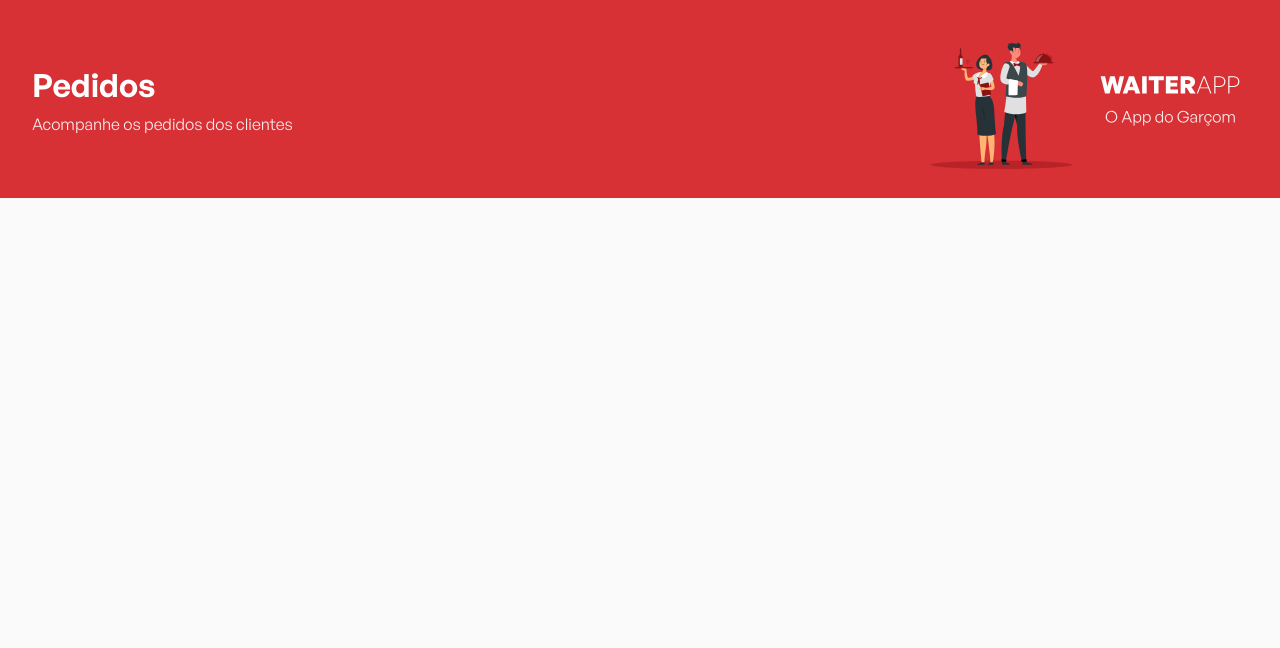
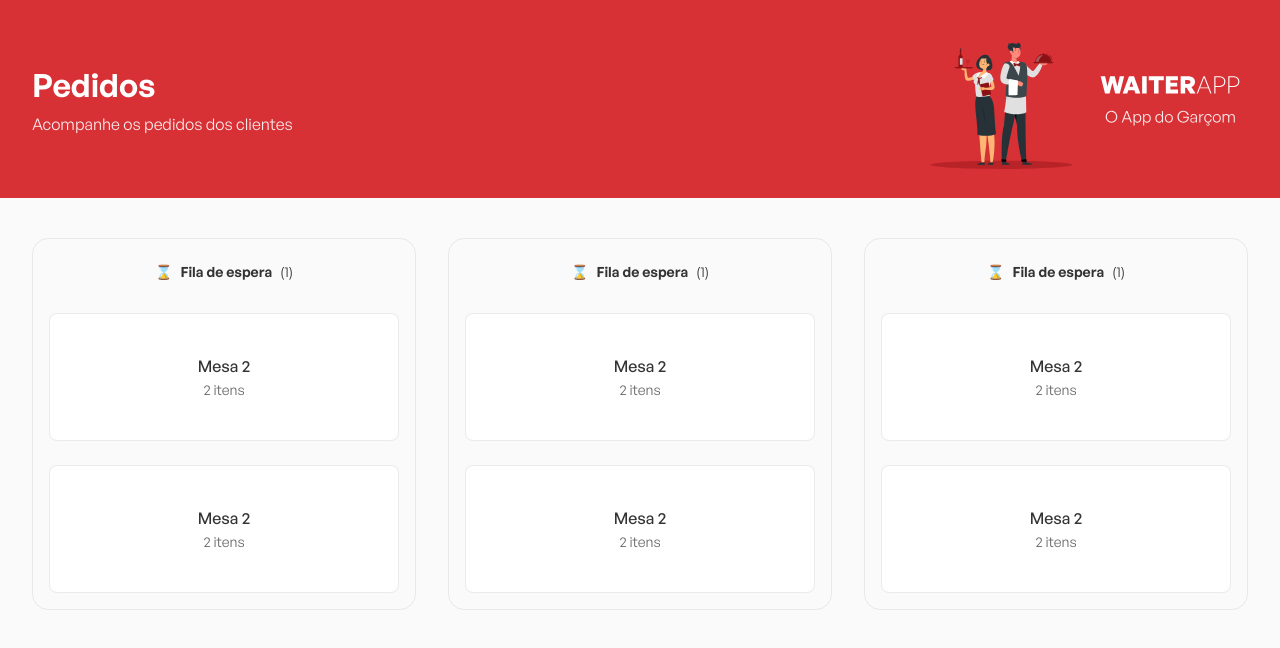
Before and after one commit to eduuk15/WaiterAppFrontEnd, a React (Vite) app: page / in a window 1280 px wide. Shown: the top 648 px of the page. Built offline with nearby package versions, Linux system fonts and the light colour scheme.

Commit message:
feat: adiciona componentes do tipo board para componentes responsaveis pela eibicao e gerenciamento dos pedidos

```diff
--- a/src/App.tsx
+++ b/src/App.tsx
@@ -1,6 +1,7 @@
 import { GlobalStyles } from './styles/GlobalStyles';
 
 import { Header } from './components/Header';
+import { Orders } from './components/Orders';
 
 export function App() {
 
@@ -8,6 +9,7 @@
 		<>
 			<GlobalStyles />
 			<Header />
+			<Orders />
 		</>
 	);
 }
--- /dev/null
+++ b/src/components/Orders/index.tsx
@@ -0,0 +1,12 @@
+import { OrdersBoard } from '../OrdersBoard';
+import { Container } from './styles';
+
+export function Orders() {
+	return (
+		<Container>
+			<OrdersBoard />
+			<OrdersBoard />
+			<OrdersBoard />
+		</Container>
+	);
+}
--- /dev/null
+++ b/src/components/Orders/styles.ts
@@ -0,0 +1,9 @@
+import styled from 'styled-components';
+
+export const Container = styled.div`
+	width: 100%;
+	max-width: 1216px;
+	margin: 40px auto;
+	display: flex;
+	gap: 32px;
+`;
--- /dev/null
+++ b/src/components/OrdersBoard/index.tsx
@@ -0,0 +1,24 @@
+import { Board, OrdersContainer } from './styles';
+
+export function OrdersBoard() {
+	return (
+		<Board>
+			<header>
+				<span>⌛</span>
+				<strong>Fila de espera</strong>
+				<span>(1)</span>
+			</header>
+
+			<OrdersContainer>
+				<button type="button">
+					<strong>Mesa 2</strong>
+					<span>2 itens</span>
+				</button>
+				<button type="button">
+					<strong>Mesa 2</strong>
+					<span>2 itens</span>
+				</button>
+			</OrdersContainer>
+		</Board>
+	);
+}
--- /dev/null
+++ b/src/components/OrdersBoard/styles.ts
@@ -0,0 +1,53 @@
+import styled from 'styled-components';
+
+export const Board = styled.div`
+	padding: 16px;
+	border: 1px solid rgba(204, 204, 204, 0.4);
+	border-radius: 16px;
+	display: flex;
+	flex-direction: column;
+	align-items: center;
+	justify-content: center;
+	flex: 1;
+
+	header {
+		padding: 8px;
+		font-size: 14px;
+		display: flex;
+		align-items: center;
+		gap: 8px;
+	}
+`;
+
+export const OrdersContainer = styled.div`
+	display: flex;
+	flex-direction: column;
+	width: 100%;
+	margin-top: 24px;
+
+	button {
+		background: #fff;
+		border: 1px solid rgba(204, 204, 204, 0.4);
+		height: 128px;
+		border-radius: 8px;
+		width: 100%;
+		display: flex;
+		flex-direction: column;
+		justify-content: center;
+		align-items: center;
+		gap: 4px;
+
+		strong {
+			font-weight: 500;
+		}
+
+		span {
+			font-size: 14px;
+			color: #666;
+		}
+
+		& + button {
+			margin-top: 24px;
+		}
+	}
+`;
```
